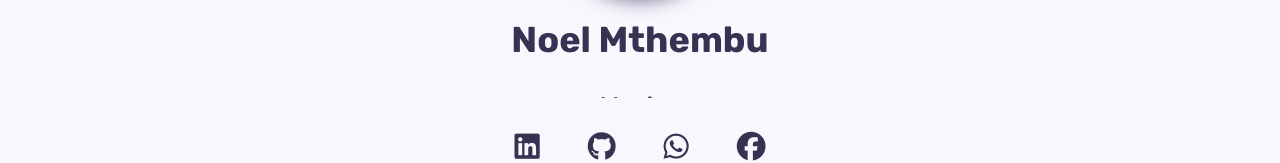
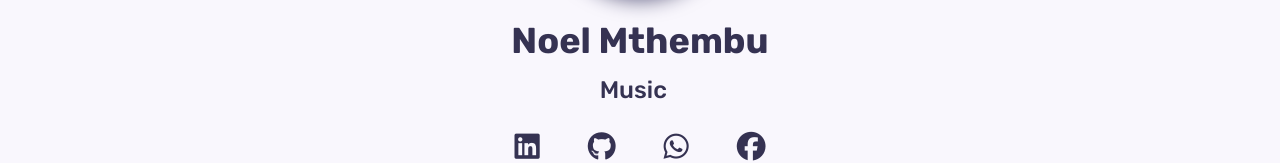
Before and after one commit to noelmthembu/Noel-Mthembu, a React (Vite) app: page / in a window 1280 px wide. Shown: the part 378-541 px from the top of the page. Built offline with nearby package versions, Linux system fonts and the light colour scheme; some icons are missing.

Commit message:
Update home.css

```diff
--- a/src/components/home/home.css
+++ b/src/components/home/home.css
@@ -1,15 +1,17 @@
-.home{
+.home {
   position: relative;
   min-height: 100vh;
   display: flex;
   align-items: center;
   justify-content: center;
 }
-.intro{
+
+.intro {
   max-width: 540px;
   text-align: center;
 }
-.home__img{
+
+.home__img {
   margin-bottom: 1.5rem;
   height: 180px;
   width: 180px;
@@ -17,58 +19,72 @@
   box-shadow: 0px 5px 20px 0px var(--text-color);
   background: linear-gradient(45deg, #ffd800, #ff5520, #750cf2, #0cbcf2);
 }
-.home__name{
+
+.home__name {
   font-size: var(--h1-font-size);
   font-weight: var(--font-bold);
   margin-bottom: 0.5rem;
 }
-.home__socials{
-    display: flex;
-    justify-content: center;
-    column-gap: 3rem;
-    margin: 1rem 0;
-}
+
 .home__education {
   font-size: 24px;
   font-weight: 500;
   color: var(--title-color);
-  display: inline-block;
+  display: block;            /* Make block so margin applies */
   white-space: nowrap;
   overflow: hidden;
-  padding-top: 1rem;
   height: 1.2em;
+  margin-bottom: 1.5rem;     /* Space below before social links */
+  position: relative;
+  z-index: 1;                /* Ensure on top if overlapping */
 }
+
 .home__education .cursor {
   display: inline-block;
   margin-left: 2px;
   animation: blink 0.7s steps(1) infinite;
 }
+
 @keyframes blink {
   50% { opacity: 0; }
 }
-.home__social-link{
+
+.home__socials {
+  display: flex;
+  justify-content: center;
+  column-gap: 3rem;
+  margin: 1rem 0;
+  position: relative;
+  z-index: 0;
+}
+
+.home__social-link {
   color: var(--title-color);
   font-size: 1.8rem;
   transition: .3s;
 }
-.home__social-link:hover{
+
+.home__social-link:hover {
   color: var(--first-color);
   cursor: pointer;
   filter: drop-shadow(0 2px 8px hsl(224, 86%, 60%));
 }
-.scroll__down{
+
+.scroll__down {
   position: absolute;
   bottom: .1rem;
   left: 0;
   width: 100%;
 }
-.home__scroll-name{
+
+.home__scroll-name {
   font-size: var(--small-font-size);
   font-weight: var(--font-bold);
   color: var(--text-color);
   text-align: center;
 }
-.mouse{
+
+.mouse {
   display: block;
   height: 1.6rem;
   width: 1.25rem;
@@ -78,7 +94,8 @@
   position: relative;
   justify-content: center;
 }
-.icon-arrow-down{
+
+.icon-arrow-down {
   color: var(--text-color);
   position: absolute;
   font-size: 20px;
@@ -88,6 +105,7 @@
   transform: translateY(-50%);
   animation: ani-mouse 2s linear infinite;
 }
+
 @keyframes ani-mouse {
   0% { top: 29%; }
   15% { top: 50%; }
@@ -95,21 +113,21 @@
   100% { top: 29%; }
 }
 
-@media screen and (max-width: 1024px){
-    .home__social-link{
+@media screen and (max-width: 1024px) {
+  .home__social-link {
     font-size: 1.125rem;
   }
-    .home__img{
+  .home__img {
     height: 150px;
     width: 150px;
   }
-    .scroll__down{
+  .scroll__down {
     bottom: 1rem;
   }
 }
 
-@media screen and (max-width: 768px){
-    .scroll__down{
+@media screen and (max-width: 768px) {
+  .scroll__down {
     bottom: 1rem;
   }
 }
```
Lines whose indentation alone changed are shown as unchanged.
